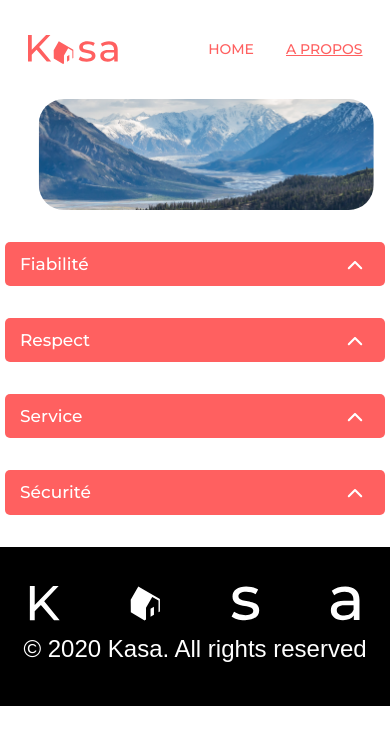
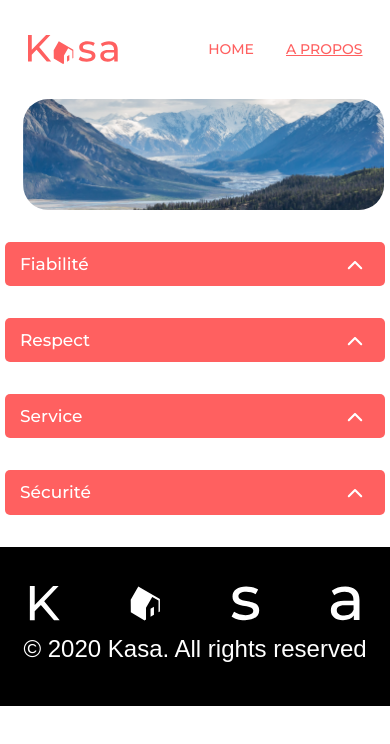
Before and after one commit to RyanDjafri/Kasa, a React (Create React App) app in the folder kasa/: page /about in a window 390 px wide. Shown: the top 744 px of the page. Built offline with nearby package versions, Linux system fonts and the light colour scheme.

Commit message:
responsive location

```diff
--- a/kasa/src/style/scss/index.css
+++ b/kasa/src/style/scss/index.css
@@ -174,9 +174,9 @@ a {
   .bg-container img {
     position: relative;
     left: 40%;
-    transform: translateX(-45%);
+    transform: translateX(-46%);
     object-fit: cover;
-    width: 100%;
+    width: 108%;
     height: 100%;
   }
   .cards-container {
@@ -1454,9 +1454,9 @@ header nav a {
     height: 255px;
   }
   .location-container .location-description .description-right {
-    width: 440px;
-    margin: 0;
-    justify-content: space-between;
+    width: 400px;
+    margin: 1rem;
+    justify-content: space-around;
   }
   .location-container .location-description .description-left .location-title {
     font-size: 18px;
--- a/kasa/src/style/scss/pages/__home.scss
+++ b/kasa/src/style/scss/pages/__home.scss
@@ -163,9 +163,9 @@
     img {
       position:relative;
       left:40%;
-      transform:translateX(-45%);
+      transform:translateX(-46%);
       object-fit: cover;
-      width:100%;
+      width:108%;
       height:100%;
     }
   }
```
Also changed, not shown: kasa/src/style/scss/pages/__location.scss (+4 -4 lines), 1 other file (tests, documents, lock files or other folders).
